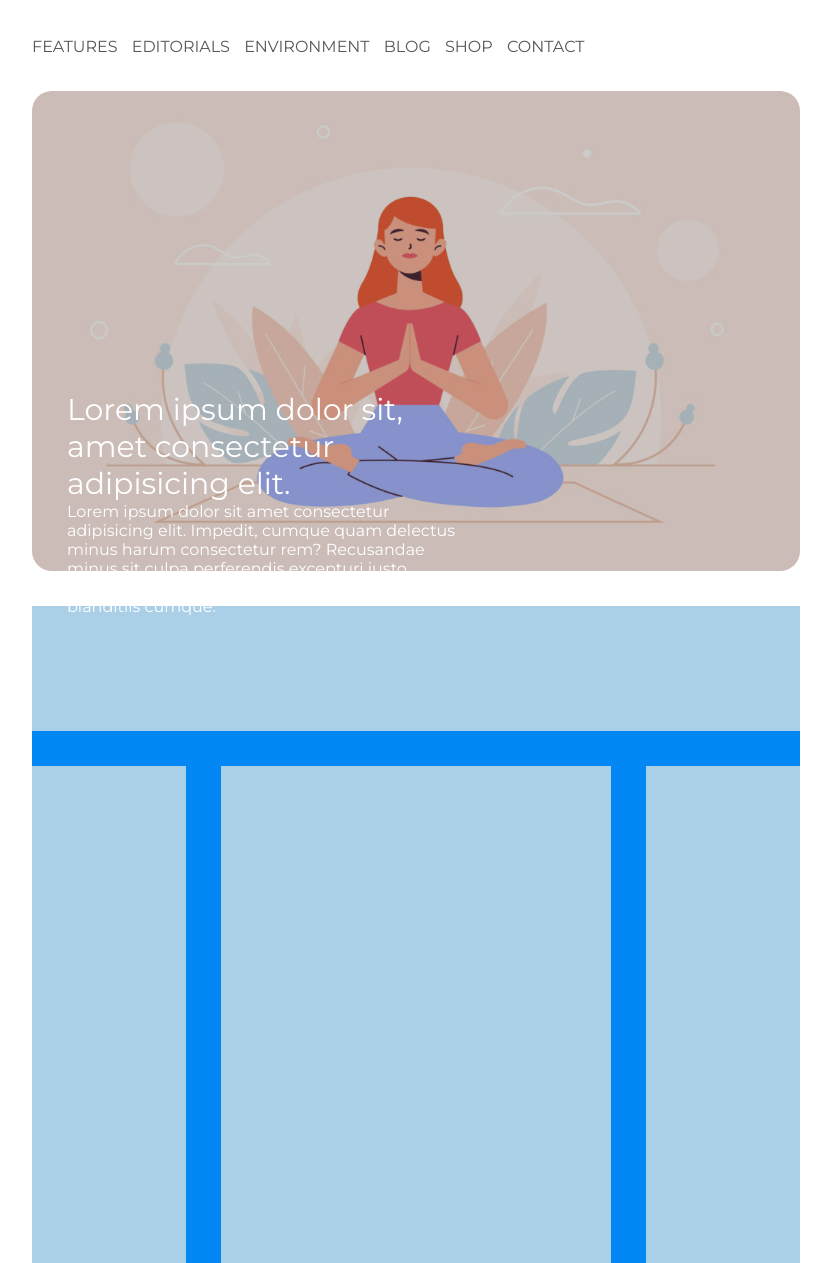
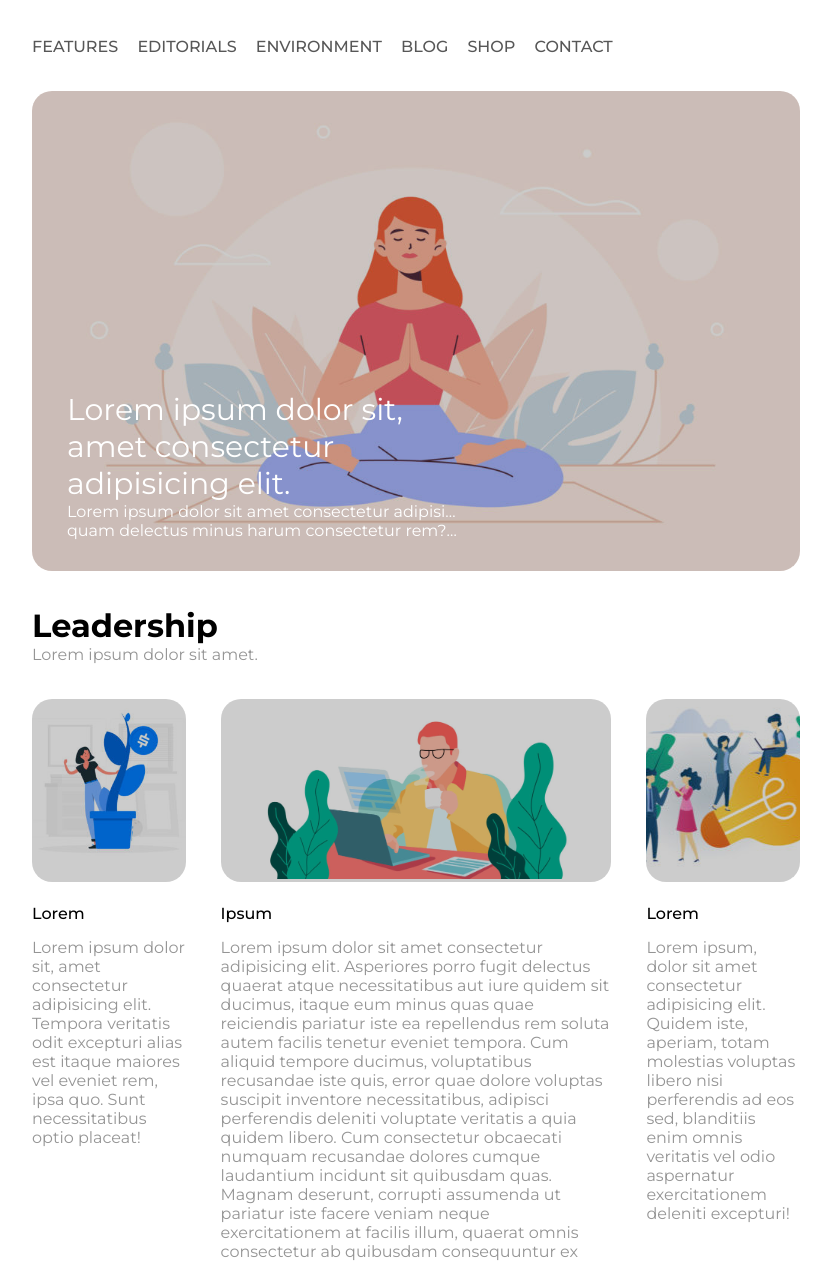
Before and after one commit to marcocanopoli/htmlcss-wp, a plain HTML site: page index.html in a window 1280 px wide. Shown: the part 97-1360 px from the top of the page, without its empty margins (224-1055 px from the left). Drawn offline with Linux system fonts and the light colour scheme.

Commit message:
Final layout

```diff
--- a/css/style.css
+++ b/css/style.css
@@ -9,20 +9,19 @@ header > * {
 
 .banner {
     background-color: #e1d67a;
-} */
+}
 
 main {
     background-color: #0387f4;
 }
 
-.title,
 .float-container > * {
     background-color: #abcfe7;
 }
 
 footer {
     background-color: #8801fe;
-}
+} */
 
 /* common */
 * {
@@ -31,8 +30,8 @@ footer {
     padding: 0;
 }
 
-.float-left {
-    float: left;
+a {
+    text-decoration: none;
 }
 
 .clearfix::after {
@@ -41,17 +40,10 @@ footer {
     clear: both;
 }
 
-.list-inline > li {
-    display: inline-block;
-    list-style: none;
-    padding: 35px 10px 0 0;
-}
-
-.list-inline a {
-    font-size: 16px;
-    color: #575757;
-    text-decoration: none;
-    text-transform: uppercase;
+.overlay {
+    height: 100%;
+    border-radius: 20px;
+    background-color: rgba(0, 0, 0, 0.2);
 }
 
 /* body */
@@ -65,7 +57,7 @@ body {
 }
 
 /*header*/
-#logo-box {
+.logo-box {
     display: inline-block;
     height: 70px;
     padding: 0 30px 0 0;
@@ -76,6 +68,27 @@ body {
     height: 100%;
 }
 
+/* nav */
+.list-inline > li {
+    display: inline-block;
+    list-style: none;
+    padding: 35px 15px 0 0;
+}
+
+.list-inline a {
+    font-size: 16px;
+    font-weight: 500;
+    color: #575757;
+    text-decoration: none;
+    text-transform: uppercase;
+}
+
+.list-inline a:hover {
+    font-weight: 700;
+    color: black;
+}
+
+/* banner */
 .banner {
     height: 480px;
     margin: 35px 0;
@@ -85,12 +98,6 @@ body {
     background-position: center;
 }
 
-.banner-overlay {
-    height: 100%;
-    border-radius: 20px;
-    background-color: rgba(0, 0, 0, 0.2);
-}
-
 .banner-text {
     height: 100%;
     width: 60%;
@@ -98,28 +105,37 @@ body {
     color: white;
 }
 
-.banner-text > span {
-    display: block;
-    overflow: hidden;
-    text-overflow: ellipsis;
+.banner .overlay:hover {
+    background-color: steelblue ;
+    opacity: 0.6;
 }
 
 #banner-title {
     font-size: 30px;
 }
 
-/* main */
-.title {
-    height: 125px;
+#banner-description {
+    white-space: nowrap;
+    overflow: hidden;
+    text-overflow: ellipsis;
 }
 
+/* main */
+main {
+    color: #959595;
+}
+
+h1 {
+    color: black;
+}
+
+/* columns */
 .float-container {
     padding: 35px 0;
 }
 
 .col {
     float: left;
-    height: 700px;
 }
 
 .col-left,
@@ -132,8 +148,46 @@ body {
     margin: 0 35px;
 }
 
+.col-img {
+    height: 180px;
+    width: 100%;
+    border-radius: 20px;
+    background-position: center;
+    background-size: cover;
+}
+
+.col-img > .overlay {
+    height: calc(100% + 3px);
+}
+
+#left-img {
+    background-image: url("../img/img-1.jpg");
+}
+
+#center-img {
+    background-image: url("../img/banner-2.jpg");
+}
+
+#right-img {
+    background-image: url("../img/img-3.jpg");
+}
+
+.col-title {
+    display: block;
+    margin: 25px 0 15px;
+    color: black;
+    font-weight: 500;
+}
+
 /* footer */
 footer {
     height: 100px;
     margin-top: 15px;
+    color: black;
+    font-weight: 500;
+    text-align: center;
 }
+
+footer span {
+    color: red;
+}
--- a/index.html
+++ b/index.html
@@ -15,14 +15,16 @@
         <!-- body container -->
         <div class="container">
 
-            <!-- body header -->
+            <!-- header -->
             <header>
-                <div id="logo-box">
-                    <img  id="logo" src="img/logo.png" alt="Logo">
+                <div class="logo-box">
+                    <a href="#">
+                        <img id="logo" src="img/logo.png" alt="Logo">
+                    </a>
                 </div>
+
                 <!-- nav -->
                 <nav>
-                    <!-- nav links -->
                     <ul class="list-inline">
                         <li>
                             <a href="#">Features</a>
@@ -43,34 +45,37 @@
                             <a href="#">Contact</a>
                         </li>
                     </ul>
-                    <!-- /nav links -->
-
                 </nav>
                 <!-- /nav -->
 
                 <!-- banner -->
-                <div class="banner">
-                    <div class="banner-overlay">
-                        <div class="banner-text">
-                            <span id="banner-title">
-                               Lorem ipsum dolor sit, amet consectetur adipisicing elit.
-                            </span>
-                            <span>
-                                Lorem ipsum dolor sit amet consectetur adipisicing elit. Impedit, cumque quam delectus minus harum consectetur rem? Recusandae minus sit culpa perferendis excepturi iusto dignissimos vel, quaerat corporis, saepe blanditiis cumque.
-                            </span>
+                <a href="#">
+                    <div class="banner">
+                        <div class="overlay">
+                            <div class="banner-text">
+                                <div id="banner-title">
+                                Lorem ipsum dolor sit, amet consectetur adipisicing elit.
+                                </div>
+                                <div id="banner-description">
+                                    Lorem ipsum dolor sit amet consectetur adipisicing elit. Impedit, cumque <br> quam delectus minus harum consectetur rem? Recusandae minus sit culpa perferendis excepturi iusto dignissimos vel, quaerat corporis, saepe blanditiis cumque.
+                                </div>
+                            </div>
                         </div>
                     </div>
-                </div>
+                </a>
                 <!-- /banner -->
 
             </header>
-            <!-- /body header -->
+            <!-- /header -->
 
             <!-- main title-->
             <main>
-                <!-- main header -->
+                <!-- main title -->
                 <div class="title">
-
+                    <h1>Leadership</h1>
+                    <span>
+                        Lorem ipsum dolor sit amet.
+                    </span>
                 </div>
                 <!-- /main title -->
 
@@ -78,19 +83,31 @@
                 <section class="clearfix float-container">
                      <!-- left column -->
                     <div class="col col-left">
-
+                        <div class="col-img" id="left-img">
+                            <div class="overlay"></div>
+                        </div>
+                        <span class="col-title">Lorem</span>
+                        <span class="col-text">Lorem ipsum dolor sit, amet consectetur adipisicing elit. Tempora veritatis odit excepturi alias est itaque maiores vel eveniet rem, ipsa quo. Sunt necessitatibus optio placeat!</span>
                     </div>
                     <!-- /left column -->
 
                     <!-- middle column -->
                     <div class="col col-center">
-
+                        <div class="col-img" id="center-img">
+                            <div class="overlay"></div>
+                        </div>
+                        <span class="col-title">Ipsum</span>
+                        <span class="col-text">Lorem ipsum dolor sit amet consectetur adipisicing elit. Asperiores porro fugit delectus quaerat atque necessitatibus aut iure quidem sit ducimus, itaque eum minus quas quae reiciendis pariatur iste ea repellendus rem soluta autem facilis tenetur eveniet tempora. Cum aliquid tempore ducimus, voluptatibus recusandae iste quis, error quae dolore voluptas suscipit inventore necessitatibus, adipisci perferendis deleniti voluptate veritatis a quia quidem libero. Cum consectetur obcaecati numquam recusandae dolores cumque laudantium incidunt sit quibusdam quas. Magnam deserunt, corrupti assumenda ut pariatur iste facere veniam neque exercitationem at facilis illum, quaerat omnis consectetur ab quibusdam consequuntur ex quam commodi suscipit? Deleniti sint at ea est dignissimos esse dicta ipsam saepe dolores! Hic distinctio, odio magnam ex eligendi optio sunt. Aut eaque soluta quidem sunt vitae temporibus alias neque sequi, corrupti tempore obcaecati totam amet veniam! Dolore quasi itaque error, ea totam saepe temporibus vero consequuntur eveniet non vitae nemo aperiam, fugiat quod sed.</span>
                     </div >
                     <!-- /middle column -->
 
                     <!-- right column -->
                     <div class="col col-right">
-
+                        <div class="col-img" id="right-img">
+                            <div class="overlay"></div>
+                        </div>
+                        <span class="col-title">Lorem</span>
+                        <span class="col-text">Lorem ipsum, dolor sit amet consectetur adipisicing elit. Quidem iste, aperiam, totam molestias voluptas libero nisi perferendis ad eos sed, blanditiis enim omnis veritatis vel odio aspernatur exercitationem deleniti excepturi!</span>
                     </div>
                     <!-- /right column -->
 
@@ -102,7 +119,7 @@
 
             <!-- footer -->
             <footer>
-
+                Designed with <span>&#x2764;</span>
             </footer>
             <!-- /footer -->
 
```
